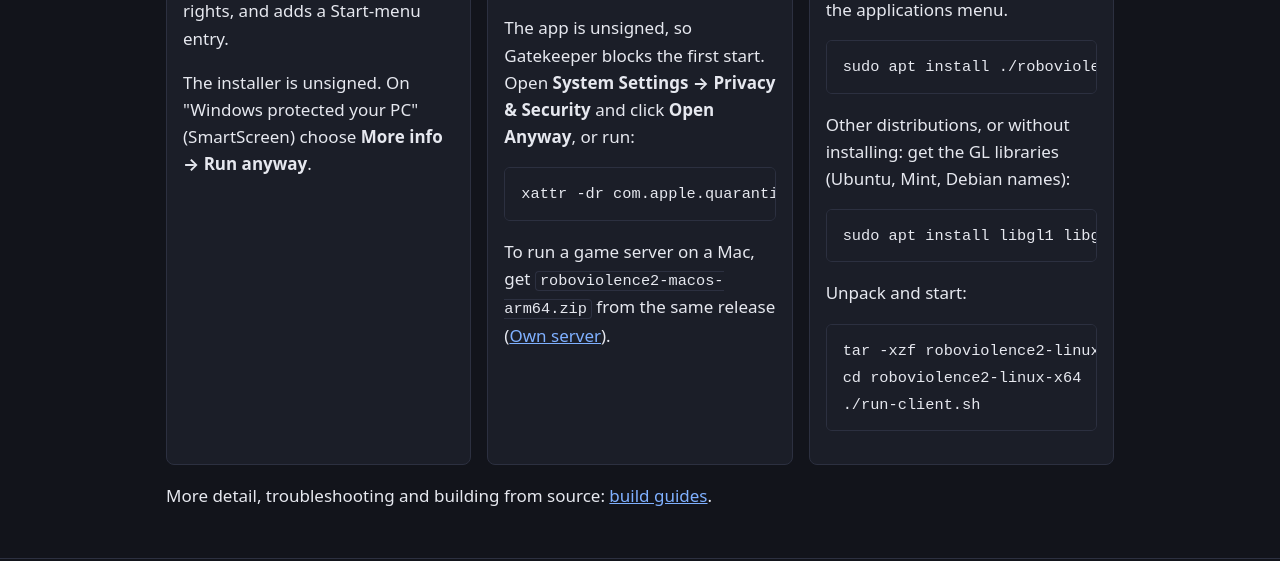
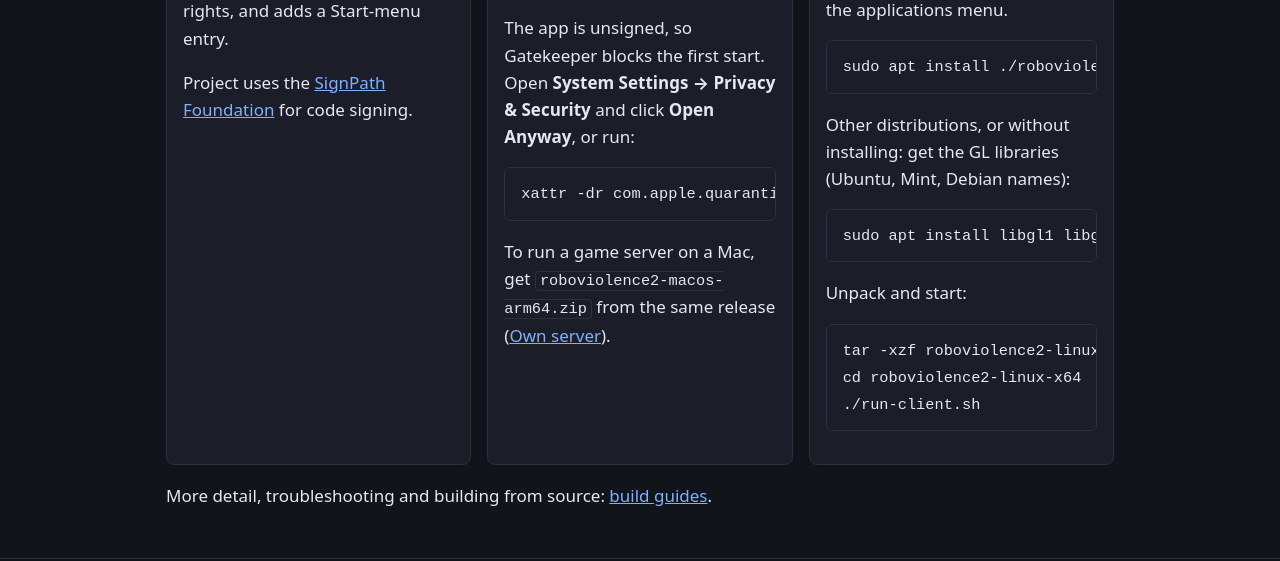
Before and after one commit to Hub-Tansky/rv2-website, a plain HTML site: page website/index.html in a window 1280 px wide. Shown: the part 1269-1830 px from the top of the page. Drawn offline with Linux system fonts and the light colour scheme; no server answers.

Commit message:
docs: website: Windows card credits SignPath Foundation for code signing

```diff
--- a/website/index.html
+++ b/website/index.html
@@ -58,7 +58,7 @@
       <div class="card">
         <h3>Windows</h3>
         <p>Run <code>roboviolence2-win-x64-msvc-setup.exe</code>. It installs for your user only, without admin rights, and adds a Start-menu entry.</p>
-        <p>The installer is unsigned. On "Windows protected your PC" (SmartScreen) choose <strong>More info → Run anyway</strong>.</p>
+        <p>Project uses the <a href="https://signpath.org">SignPath Foundation</a> for code signing.</p>
       </div>
       <div class="card">
         <h3>macOS</h3>
```
